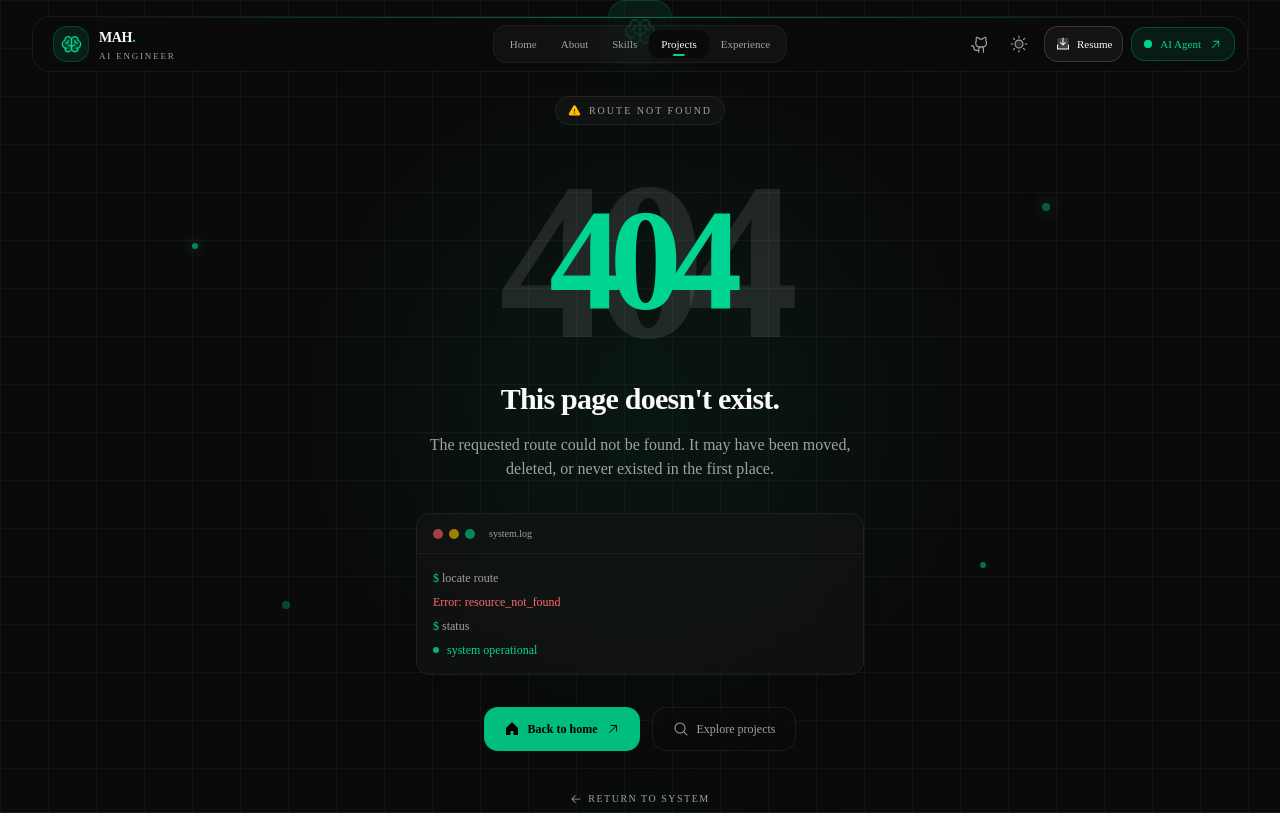
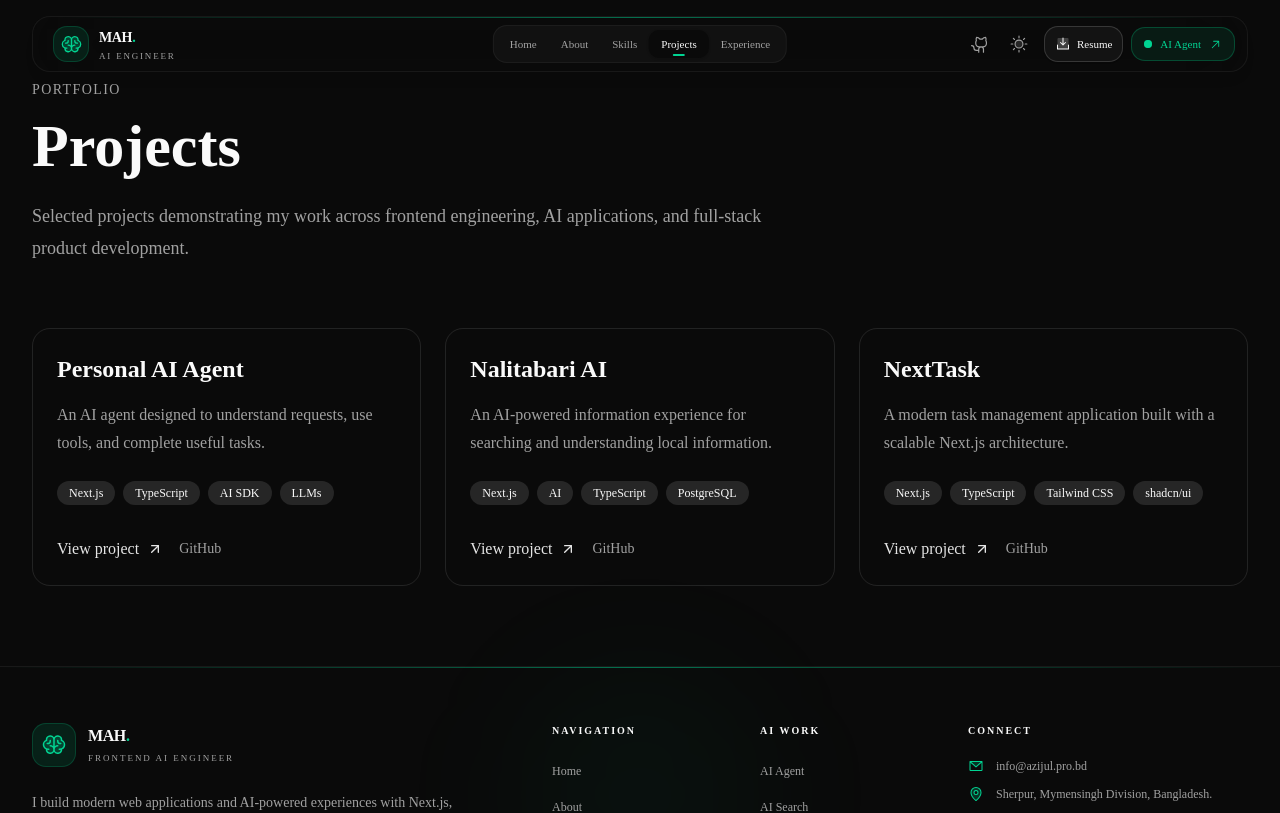
Before and after one commit to azijulhakimbd/Portfolio, a Next.js app: page /projects in a window 1280 px wide. Before the commit this address had no page. Shown: the top 813 px of the page. Built offline with nearby package versions, Linux system fonts and the light colour scheme.

Commit message:
feat:project page add

```diff
--- /dev/null
+++ b/app/projects/[slug]/page.tsx
@@ -0,0 +1,155 @@
+import Link from "next/link";
+import { ArrowLeft, ExternalLink } from "lucide-react";
+
+type ProjectPageProps = {
+  params: Promise<{ slug: string }>;
+};
+
+const projects: Record<
+  string,
+  {
+    title: string;
+    description: string;
+    technologies: string[];
+    overview: string;
+    features: string[];
+  }
+> = {
+  "ai-agent": {
+    title: "Personal AI Agent",
+    description:
+      "A practical AI agent focused on completing useful tasks with tools.",
+    technologies: ["Next.js", "TypeScript", "AI SDK", "LLMs"],
+    overview:
+      "This project explores how an AI application can move beyond simple chat by connecting language models with tools and structured workflows.",
+    features: [
+      "Streaming AI responses",
+      "Tool calling",
+      "Structured AI workflows",
+      "Modern conversational UI",
+    ],
+  },
+  "nalitabari-ai": {
+    title: "Nalitabari AI",
+    description:
+      "An AI-powered information experience for local information.",
+    technologies: ["Next.js", "TypeScript", "AI", "PostgreSQL"],
+    overview:
+      "A local-information platform designed to make community information easier to discover through an AI-powered interface.",
+    features: [
+      "AI-powered search",
+      "Local information retrieval",
+      "Responsive interface",
+      "Structured data architecture",
+    ],
+  },
+  "next-task": {
+    title: "NextTask",
+    description: "A modern task management application.",
+    technologies: ["Next.js", "TypeScript", "Tailwind CSS", "shadcn/ui"],
+    overview:
+      "A productivity-focused web application built around a clean interface and modern Next.js architecture.",
+    features: [
+      "Task management",
+      "Responsive dashboard",
+      "Modern UI components",
+      "Type-safe application architecture",
+    ],
+  },
+};
+
+export default async function ProjectDetailsPage({
+  params,
+}: ProjectPageProps) {
+  const { slug } = await params;
+  const project = projects[slug];
+
+  if (!project) {
+    return (
+      <main className="mx-auto max-w-4xl px-6 py-20">
+        <h1 className="text-4xl font-bold">Project not found</h1>
+
+        <Link
+          href="/projects"
+          className="mt-6 inline-flex items-center gap-2 text-primary"
+        >
+          <ArrowLeft className="size-4" />
+          Back to projects
+        </Link>
+      </main>
+    );
+  }
+
+  return (
+    <main className="mx-auto max-w-5xl px-6 py-20 lg:px-8">
+      <Link
+        href="/projects"
+        className="inline-flex items-center gap-2 text-sm text-muted-foreground"
+      >
+        <ArrowLeft className="size-4" />
+        Back to projects
+      </Link>
+
+      <header className="mt-10">
+        <p className="text-sm uppercase tracking-widest text-muted-foreground">
+          Project
+        </p>
+
+        <h1 className="mt-3 text-5xl font-bold">{project.title}</h1>
+
+        <p className="mt-6 max-w-2xl text-xl leading-8 text-muted-foreground">
+          {project.description}
+        </p>
+      </header>
+
+      <div className="mt-10 flex flex-wrap gap-2">
+        {project.technologies.map((technology) => (
+          <span
+            key={technology}
+            className="rounded-full border px-3 py-1 text-sm"
+          >
+            {technology}
+          </span>
+        ))}
+      </div>
+
+      <section className="mt-16 grid gap-12 md:grid-cols-[1.5fr_1fr]">
+        <div>
+          <h2 className="text-2xl font-semibold">Overview</h2>
+
+          <p className="mt-4 leading-8 text-muted-foreground">
+            {project.overview}
+          </p>
+        </div>
+
+        <div>
+          <h2 className="text-2xl font-semibold">Key features</h2>
+
+          <ul className="mt-4 space-y-3 text-muted-foreground">
+            {project.features.map((feature) => (
+              <li key={feature}>• {feature}</li>
+            ))}
+          </ul>
+        </div>
+      </section>
+
+      <div className="mt-12 flex gap-4">
+        <Link
+          href="#"
+          className="inline-flex items-center gap-2 rounded-lg bg-primary px-5 py-3 font-medium text-primary-foreground"
+        >
+          Live Demo
+          <ExternalLink className="size-4" />
+        </Link>
+
+        <Link
+          href="#"
+          className="inline-flex items-center gap-2 rounded-lg border px-5 py-3 font-medium"
+        >
+          GitHub
+
+        </Link>
+      </div>
+    </main>
+  );
+}
--- /dev/null
+++ b/app/projects/page.tsx
@@ -0,0 +1,94 @@
+import Link from "next/link";
+import { ArrowUpRight } from "lucide-react";
+
+const projects = [
+  {
+    slug: "ai-agent",
+    title: "Personal AI Agent",
+    description:
+      "An AI agent designed to understand requests, use tools, and complete useful tasks.",
+    technologies: ["Next.js", "TypeScript", "AI SDK", "LLMs"],
+    github: "#",
+  },
+  {
+    slug: "nalitabari-ai",
+    title: "Nalitabari AI",
+    description:
+      "An AI-powered information experience for searching and understanding local information.",
+    technologies: ["Next.js", "AI", "TypeScript", "PostgreSQL"],
+    github: "#",
+  },
+  {
+    slug: "next-task",
+    title: "NextTask",
+    description:
+      "A modern task management application built with a scalable Next.js architecture.",
+    technologies: ["Next.js", "TypeScript", "Tailwind CSS", "shadcn/ui"],
+    github: "#",
+  },
+];
+
+export default function ProjectsPage() {
+  return (
+    <main className="mx-auto max-w-7xl px-6 py-20 lg:px-8">
+      <header className="max-w-3xl">
+        <p className="text-sm font-medium uppercase tracking-widest text-muted-foreground">
+          Portfolio
+        </p>
+
+        <h1 className="mt-4 text-4xl font-bold sm:text-6xl">Projects</h1>
+
+        <p className="mt-6 text-lg leading-8 text-muted-foreground">
+          Selected projects demonstrating my work across frontend engineering,
+          AI applications, and full-stack product development.
+        </p>
+      </header>
+
+      <section className="mt-16 grid gap-6 md:grid-cols-2 lg:grid-cols-3">
+        {projects.map((project) => (
+          <article
+            key={project.slug}
+            className="group flex flex-col rounded-2xl border p-6 transition hover:-translate-y-1 hover:shadow-lg"
+          >
+            <div className="flex-1">
+              <h2 className="text-2xl font-semibold">{project.title}</h2>
+
+              <p className="mt-4 leading-7 text-muted-foreground">
+                {project.description}
+              </p>
+
+              <div className="mt-6 flex flex-wrap gap-2">
+                {project.technologies.map((technology) => (
+                  <span
+                    key={technology}
+                    className="rounded-full bg-muted px-3 py-1 text-xs font-medium"
+                  >
+                    {technology}
+                  </span>
+                ))}
+              </div>
+            </div>
+
+            <div className="mt-8 flex items-center gap-4">
+              <Link
+                href={`/projects/${project.slug}`}
+                className="inline-flex items-center gap-2 font-medium text-primary"
+              >
+                View project
+                <ArrowUpRight className="size-4" />
+              </Link>
+
+              <Link
+                href={project.github}
+                className="inline-flex items-center gap-2 text-sm text-muted-foreground"
+              >
+
+                GitHub
+              </Link>
+            </div>
+          </article>
+        ))}
+      </section>
+    </main>
+  );
+}
```
